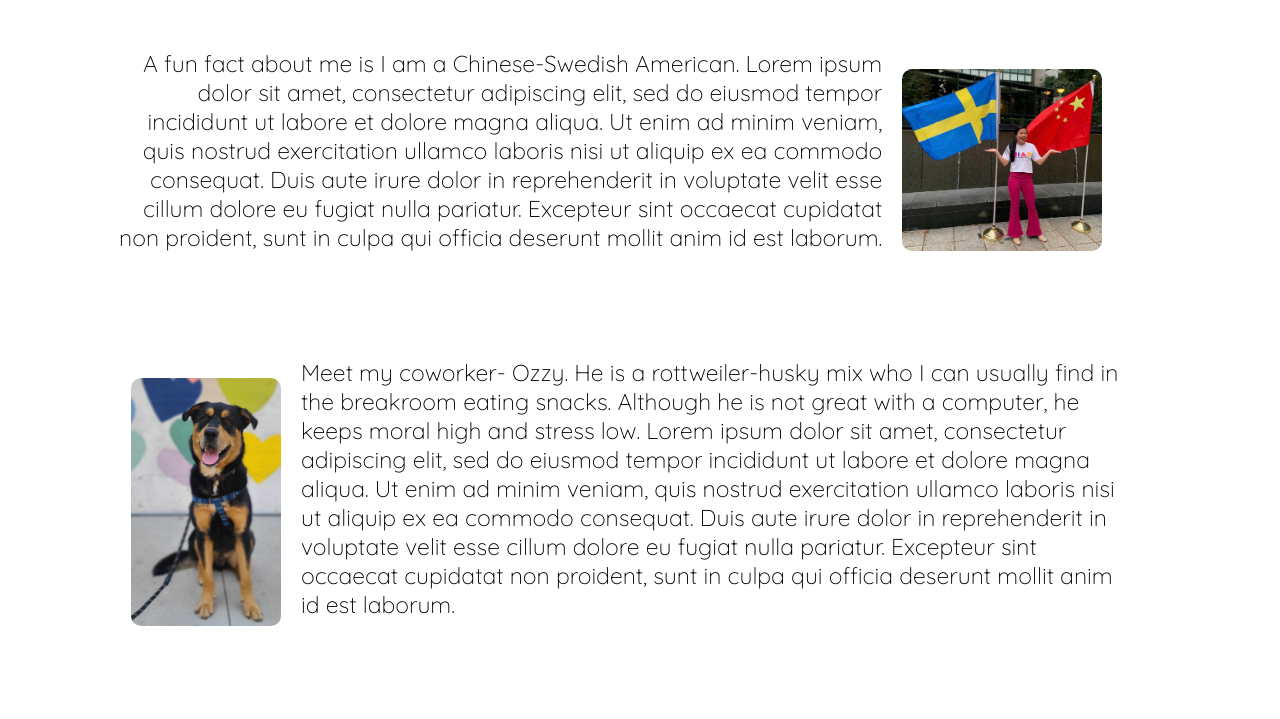
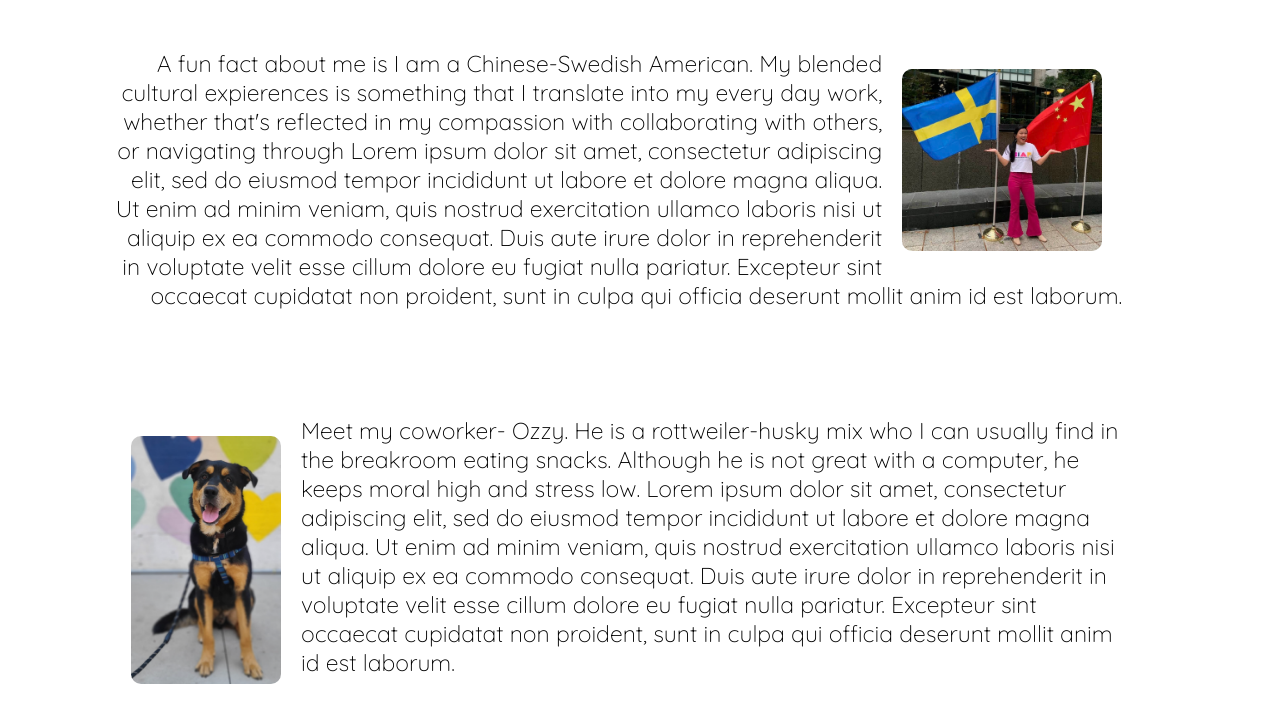
Before and after one commit to llolsson/FINAL_UX_UI_HW_17, a plain HTML site: page index.html in a window 1280 px wide. Shown: the part 1317-2036 px from the top of the page. Drawn offline with Linux system fonts and the light colour scheme.

Commit message:
Update index.html

```diff
--- a/index.html
+++ b/index.html
@@ -53,7 +53,7 @@ Taking on new challenges is something I appraoch with excitment and determinatio
 </div>
 <div id="container1">
   <div id="floated1"><img src="Images/SelfFlags.jpg" alt="Laurenpicture" width="350" height="340"></div>
-  A fun fact about me is I am a Chinese-Swedish American. Lorem ipsum dolor sit amet, consectetur adipiscing elit, sed do eiusmod tempor incididunt ut labore et dolore magna aliqua. Ut enim ad minim veniam, quis nostrud exercitation ullamco laboris nisi ut aliquip ex ea commodo consequat. Duis aute irure dolor in reprehenderit in voluptate velit esse cillum dolore eu fugiat nulla pariatur. Excepteur sint occaecat cupidatat non proident, sunt in culpa qui officia deserunt mollit anim id est laborum.
+  A fun fact about me is I am a Chinese-Swedish American. My blended cultural expierences is something that I translate into my every day work, whether that's reflected in my compassion with collaborating with others, or navigating through  Lorem ipsum dolor sit amet, consectetur adipiscing elit, sed do eiusmod tempor incididunt ut labore et dolore magna aliqua. Ut enim ad minim veniam, quis nostrud exercitation ullamco laboris nisi ut aliquip ex ea commodo consequat. Duis aute irure dolor in reprehenderit in voluptate velit esse cillum dolore eu fugiat nulla pariatur. Excepteur sint occaecat cupidatat non proident, sunt in culpa qui officia deserunt mollit anim id est laborum.
 </div>
 <div id="container2">
     <div id="floated2"><img src="Images/Ozzy Hearts Small.png" alt="Laurenpicture" width="150" height="340"></div>
```
